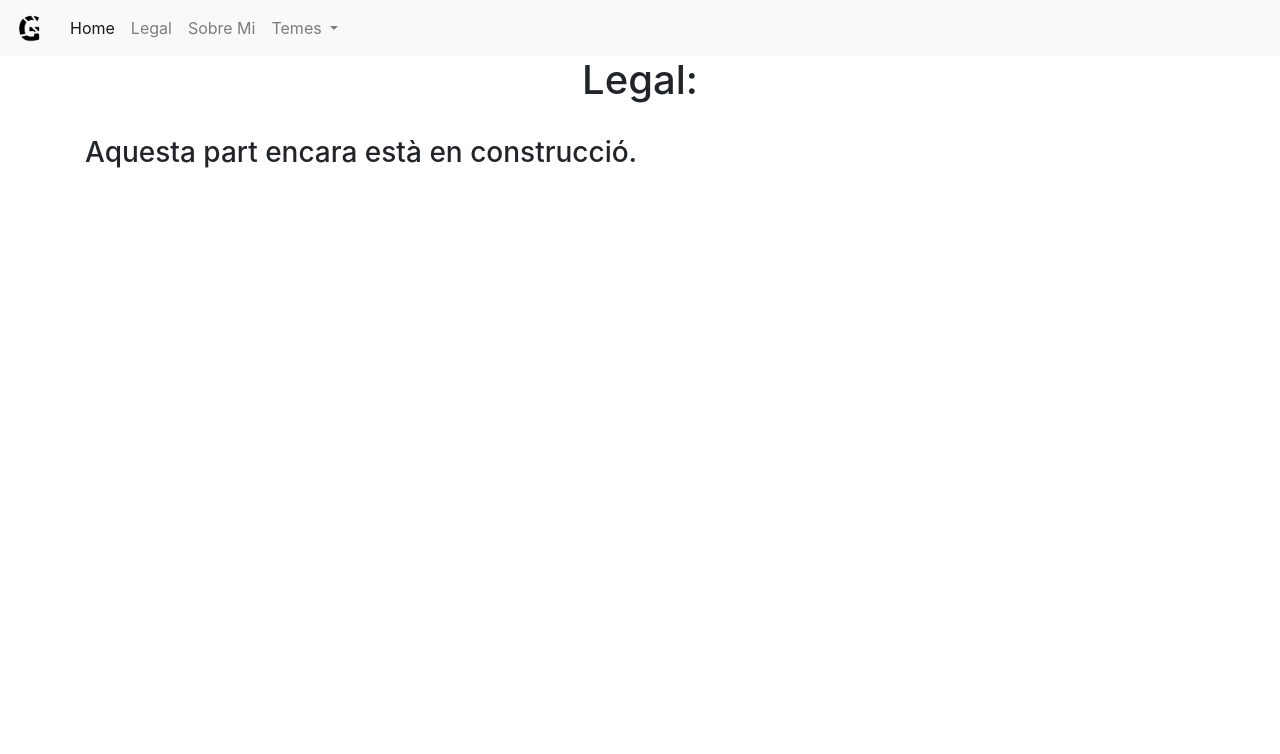
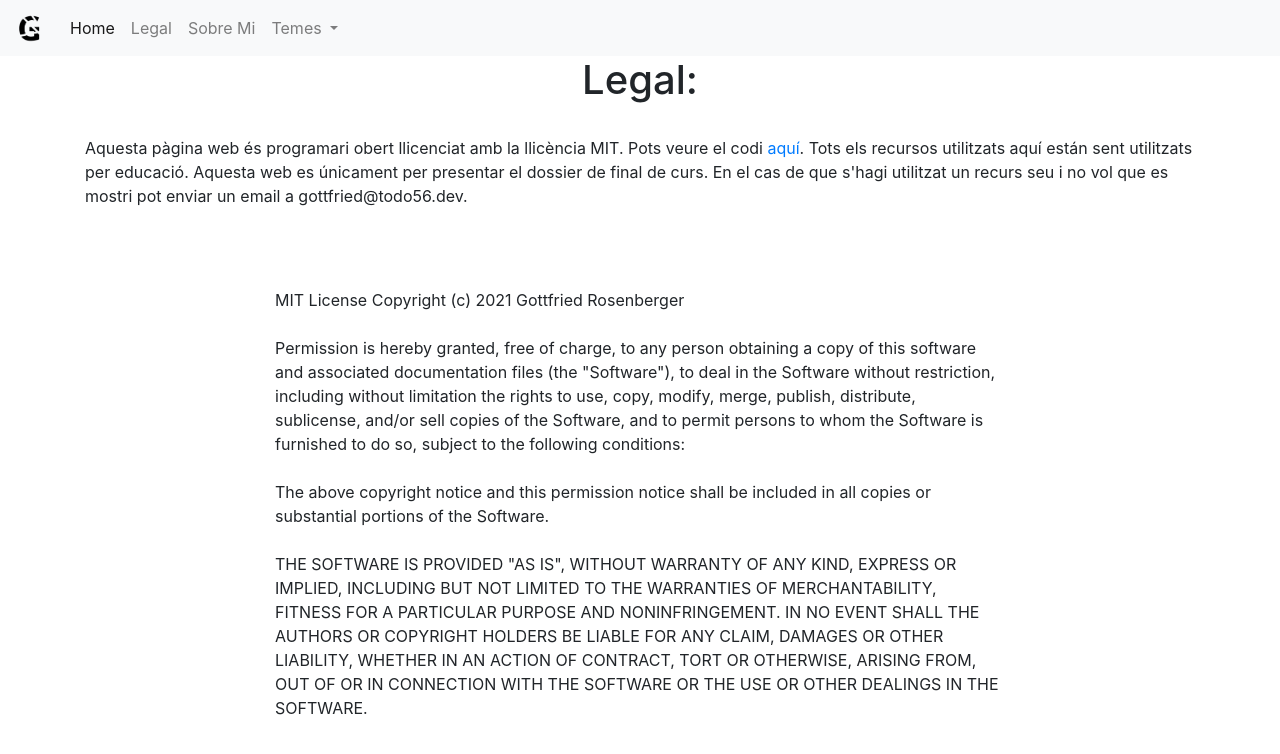
Before and after one commit to Todo56/DossierEscola, a PHP site: page /legal.php in a window 1280 px wide. Shown: the top 754 px of the page. Run offline with PHP 8.4, Linux system fonts and the light colour scheme.

Commit message:
Fixed typos

```diff
--- a/assets/js/index.js
+++ b/assets/js/index.js
@@ -2,7 +2,7 @@ const Temes = [{
         "id": 0,
         "name": "Manteniment del teu PC",
         "trimestre": 1,
-        "description": `Aquesta activitat es tractava de posar a punt el nostre ordinador escolar per ús escolar. Després també havíem de fer tutorials per ficar un PC a punt per ús en la nostra escola. Aquest treball podia ser en qualsevol format digital i qualsevol llengua que es parlés o s'ensenyes al col·legi (Francès, Anglès, Català, Castellà). Per posar el PC a punt s'havia de canviar el nom del PC a CURSNOMCOGNOM, crear un usuari, canviar el nom d'aquest usuari a JARDI, canviar un usuari estándard a Administrador i finalment saber la MAC del teu PC.<br><br>Jo vaig escollir fer-ho en HTML i en Anglès. El meu treball es pot observar a la secció de Arxius.`,
+        "description": `Aquesta activitat es tractava de posar a punt el nostre ordinador escolar per ús escolar. Després també havíem de fer tutorials per ficar un PC a punt per ús en la nostra escola. Aquest treball podia ser en qualsevol format digital i qualsevol llengua que es parlés o s'ensenyes al col·legi (Francès, Anglès, Català, Castellà). Per posar el PC a punt s'havia de canviar el nom del PC a CURSNOMCOGNOM, crear un usuari, canviar el nom d'aquest usuari a JARDI, canviar un usuari estàndard a Administrador i finalment saber la MAC del teu PC.<br><br>Jo vaig escollir fer-ho en HTML i en Anglès. El meu treball es pot observar a la secció de Arxius.`,
         "files": [{
                 "name": "Tutorial Canvi de Nom",
                 "link": "https://cdn.todo56.dev/informatica/treballs/change_name.html"
@@ -26,7 +26,7 @@ const Temes = [{
             },
             {
                 "word": "HTML",
-                "description": "Format d'archius que utilitzen les págines web, es podría considerar com un document word però que es mostra en un navegador."
+                "description": "Format d'arxius que utilitzen les págines web, es podría considerar com un document word però que es mostra en un navegador."
             }
         ]
     },
@@ -34,14 +34,14 @@ const Temes = [{
         "id": 1,
         "name": "PC Creator",
         "trimestre": 1,
-        "description": `Aquesta activitat estava basada en un joc per móvil anomenat "PC Creator". Per no haver d'utilitzar el nostre móvil van descarregar-nos un emulador (BlueStacks). En aquest joc eres el propietari d'un taller de reparació de ordinadors i havies de complir encarrecs que uns clients et demanaven. Entre aquests encàrrecs et podies trobar a clients que volíen que milloresis els seus pcs, que fessis un de nou, que instalessis un sistema operatiu, que actualitzessis els drivers o instalessis un joc.<br><br>L'objectiu d'aquesta activitat era aprendre les parts d'un ordinador i veure una simulació de com es monten. Per mostrar els nostres coneixements, després de 3 sessions jugant, vam haver de enviar un document amb fotos indicant el procés de montar un ordinador desde 0 al joc.`,
+        "description": `Aquesta activitat estava basada en un joc per móvil anomenat "PC Creator". Per no haver d'utilitzar el nostre móvil van descarregar-nos un emulador (BlueStacks). En aquest joc eres el propietari d'un taller de reparació de ordinadors i havies de complir encàrrecs que uns clients et demanaven. Entre aquests encàrrecs et podies trobar a clients que volíen que milloressis els seus pcs, que fessis un de nou, que instal·lessis un sistema operatiu, que actualitzessis els drivers o instal·lessis un joc.<br><br>L'objectiu d'aquesta activitat era aprendre les parts d'un ordinador i veure una simulació de com es munten. Per mostrar els nostres coneixements, després de 3 sessions jugant, vam haver de enviar un document amb fotos indicant el procés de muntar un ordinador des de 0 al joc.`,
         "glossary": [{
                 "word": "Emulador",
-                "description": "Programa que simula un móvil al teu PC. Així pots utilitzar apps móvils en el teu PC."
+                "description": "Programa que simula un móvil al teu PC. Així pots utilitzar apps mòbils en el teu PC."
             },
             {
                 "word": "Sistema Operatiu",
-                "description": "Exemples: MacOS, Windows 10, Android, IOS. Programa sobre el cual es monten aplicacions. Normalment interactua directament amb el maquinari del dispositiu."
+                "description": "Exemples: MacOS, Windows 10, Android, IOS. Programa sobre el qual es munten aplicacions. Normalment interactua directament amb el maquinari del dispositiu."
             },
             {
                 "word": "Drivers",
@@ -49,7 +49,7 @@ const Temes = [{
             }
         ],
         "files": [{
-            "name": "Procés de Montar un PC",
+            "name": "Procés de Muntar un PC",
             "link": "https://cdn.todo56.dev/informatica/treballs/pccreatornewpc.pdf"
         }],
         "links": [{
@@ -64,18 +64,18 @@ const Temes = [{
         "id": 2,
         "name": "Què te el teu Ordinador?",
         "trimestre": 1,
-        "description": `En aquesta activitat havíem de comprobar quins components té el nostre ordinador. Això ens mostra que els components que hi ha al joc si que son reals. L'objectiu era buscar un programa que et donés la máxima informació sobre el teu dispositiu, ficar-la en un word i enviar-la al professor. Jo vaig utilitzar un programa que coneixia prèviament anomenat HWiNfo, que et diu molts detalls sobre el teu CPU, GPU, RAM, Drives, Placa Base, Monitor...<br><br>Després el professor ens va ensenyar un programa que ho feia. Mostraba informació similar a la que vaig trobar però més ordenada.`,
+        "description": `En aquesta activitat havíem de comprovar quins components té el nostre ordinador. Això ens mostra que els components que hi ha al joc si que son reals. L'objectiu era buscar un programa que et donés la màxima informació sobre el teu dispositiu, ficar-la en un word i enviar-la al professor. Jo vaig utilitzar un programa que coneixia prèviament anomenat HWiNfo, que et diu molts detalls sobre el teu CPU, GPU, RAM, Drives, Placa Base, Monitor...<br><br>Després el professor ens va ensenyar un programa que ho feia. Mostrava informació similar a la que vaig trobar però més ordenada.`,
         "glossary": [{
                 "word": "CPU",
                 "description": "Principal peça d'un ordinador. Processa totes les seves dades."
             },
             {
                 "word": "GPU",
-                "description": "Processador de gráfics d'un ordinador. Encarregat de carregar els gráfics dels programmes."
+                "description": "Processador de gràfics d'un ordinador. Encarregat de carregar els gràfics dels programes."
             },
             {
                 "word": "RAM",
-                "description": "Memòria que utilitza el ordinador. És rápidament accessible per tant els programes que están sent executats la utilitzen."
+                "description": "Memòria que utilitza el ordinador. És ràpidament accessible per tant els programes que están sent executats la utilitzen."
             },
             {
                 "word": "Drives",
@@ -83,7 +83,7 @@ const Temes = [{
             },
             {
                 "word": "Placa Base",
-                "description": "Placa sobre la cual es monten totes aquestes peces. També les conecta entre elles i té els ports USB i per audio."
+                "description": "Placa sobre la qual es col·loquen totes aquestes peces. També les connecta entre elles i té els ports USB i per audio."
             }
         ],
         "files": [{
@@ -102,18 +102,18 @@ const Temes = [{
         "id": 3,
         "name": "Posar a punt un PC real.",
         "trimestre": 1,
-        "description": `En aquesta activitat el professor ens va assignar un ordinador de l'escola a cadascun. Eren bastant vells però eren prou per l'activitat. Havíem de treure tots els sistemes operatius i instalar dos sistemes operatius, un basat en Linux i Windows.<br><br>Això era per ensenyar-nos posteriorment com funciona Linux i per demostrar que hi ha altres sistemes operatius a part de Windows que tots utilizem. Jo ja havia tingut molta experiencia fent aquests tipus d'activitats per tant ho vaig fer en un dia i les altres sessions vaig estar ajudant per la classe.`,
+        "description": `En aquesta activitat el professor ens va assignar un ordinador de l'escola a cadascun. Eren bastant vells però eren prou per l'activitat. Havíem de treure tots els sistemes operatius i instal·lar dos sistemes operatius, un basat en Linux i Windows.<br><br>Això era per ensenyar-nos posteriorment com funciona Linux i per demostrar que hi ha altres sistemes operatius a part de Windows que tots utilizem. Jo ja havia tingut molta experiència fent aquests tipus d'activitats per tant ho vaig fer en un dia i les altres sessions vaig estar ajudant per la classe.`,
         "glossary": [{
                 "word": "Kernel",
-                "description": "Programa sobre el cual es construeix el sistema operatiu."
+                "description": "Programa sobre el qual es construeix el sistema operatiu."
             },
             {
                 "word": "Programari Obert",
-                "description": "Programa que és d'ús públic i que el seu codi és accessible per cualsevol persona on-line."
+                "description": "Programa que és d'ús públic i que el seu codi és accessible per qualsevol persona on-line."
             },
             {
                 "word": "Linux",
-                "description": "Linux és un Kernel molt usat. És programari obert per tant qualsevol persona el pot utilitzar gratis. Hi ha diferents sistemes operatius construits sobre aquest kernel com Ubuntu, Fedora..."
+                "description": "Linux és un Kernel molt usat. És programari obert per tant qualsevol persona el pot utilitzar gratis. Hi ha diferents sistemes operatius construïts sobre aquest kernel com Ubuntu, Fedora..."
             }
         ],
         "files": [{
@@ -135,7 +135,7 @@ const Temes = [{
         "id": 4,
         "name": "Linux",
         "trimestre": 1,
-        "description": `La següent activitat es una continuació de la primera on havíem de treure Windows de l'ordinador. Així només quedaría Linux. Després havíem de posar el nom LINUX# (# es el número del ordinador assignat) a l'ordinador, crear dos usuaris un amb contrasenya, administrador anomenat LINUXMASTER i l'altre estàndart amb el nom de LINUXSTUDENT, canviar el fons del escriptori i conectar-nos a una wifi específica.<br><br>L'objectiu d'aquesta activitat era conèixer una mica més sobre linux. Jo la vaig fer molt rápid ja que tinc bastants coneixements de Linux per tant vaig estar ajudant als meus companys també. `,
+        "description": `La següent activitat es una continuació de la primera on havíem de treure Windows de l'ordinador. Així només quedaría Linux. Després havíem de posar el nom LINUX# (# es el número del ordinador assignat) a l'ordinador, crear dos usuaris un amb contrasenya, administrador anomenat LINUXMASTER i l'altre estàndard amb el nom de LINUXSTUDENT, canviar el fons del escriptori i connectar-nos a una wifi específica.<br><br>L'objectiu d'aquesta activitat era conèixer una mica més sobre linux. Jo la vaig fer molt ràpid ja que tinc bastants coneixements de Linux per tant vaig estar ajudant als meus companys també. `,
         "avis": "Aquest treball es va realitzar en un ordinador del col·legi per tant no es possible mostrar-lo aquí."
     },
     {
@@ -236,9 +236,6 @@ function obtenirTemaEnHtml(tema) {
     <p class="card-text" style="font-size: 15px;">${tema.description}</p>
   </div>
   <div class="card-footer">
-
-
-
     `;
 
 
--- a/legal.php
+++ b/legal.php
@@ -29,7 +29,39 @@
     ?>
     <div class="container">
         <h1 class="text-center">Legal:</h1><br>
-        <h3>Aquesta part encara està en construcció.</h3>
+        <p>Aquesta pàgina web és programari obert llicenciat amb la llicència MIT. Pots veure el codi <a href="https://github.com/Todo56/DossierEscola">aquí</a>. Tots els recursos utilitzats aquí están sent utilitzats per educació. Aquesta web es únicament per presentar el dossier de final de curs. En el cas de que s'hagi utilitzat un recurs seu i no vol que es mostri pot enviar un email a gottfried@todo56.dev.<p>
+        <br><br>
+        <div class="row">
+            <p class="col-lg-2">
+
+            </p>
+            <p class="col-lg-8">
+            MIT License
+
+Copyright (c) 2021 Gottfried Rosenberger<br><br>
+
+Permission is hereby granted, free of charge, to any person obtaining a copy
+of this software and associated documentation files (the "Software"), to deal
+in the Software without restriction, including without limitation the rights
+to use, copy, modify, merge, publish, distribute, sublicense, and/or sell
+copies of the Software, and to permit persons to whom the Software is
+furnished to do so, subject to the following conditions:<br><br>
+
+The above copyright notice and this permission notice shall be included in all
+copies or substantial portions of the Software.<br><br>
+
+THE SOFTWARE IS PROVIDED "AS IS", WITHOUT WARRANTY OF ANY KIND, EXPRESS OR
+IMPLIED, INCLUDING BUT NOT LIMITED TO THE WARRANTIES OF MERCHANTABILITY,
+FITNESS FOR A PARTICULAR PURPOSE AND NONINFRINGEMENT. IN NO EVENT SHALL THE
+AUTHORS OR COPYRIGHT HOLDERS BE LIABLE FOR ANY CLAIM, DAMAGES OR OTHER
+LIABILITY, WHETHER IN AN ACTION OF CONTRACT, TORT OR OTHERWISE, ARISING FROM,
+OUT OF OR IN CONNECTION WITH THE SOFTWARE OR THE USE OR OTHER DEALINGS IN THE
+SOFTWARE.
+            </p>
+            <p class="col-lg-2">
+
+            </p>
+        </div>
     </div>
     <?php
         include("./assets/partials/footer.php");
```
Also changed, not shown: about.php (+5 -2 lines).
